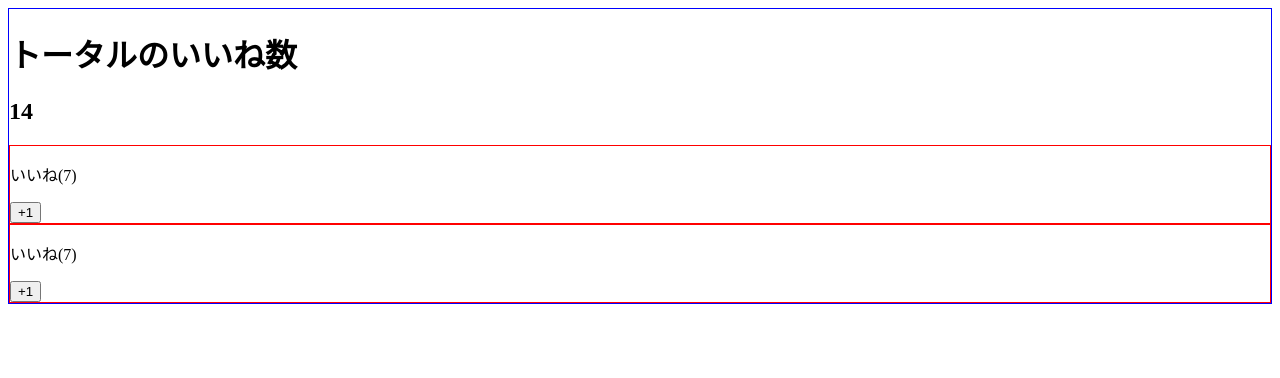
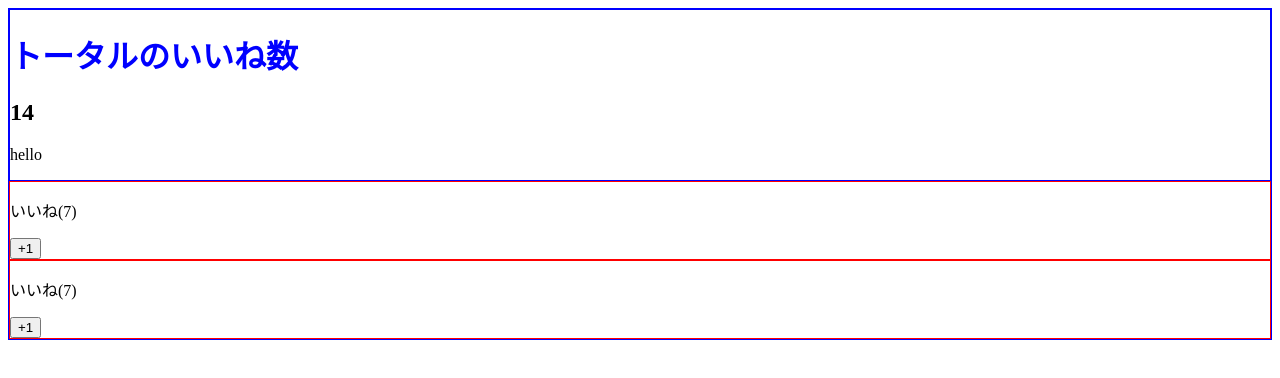
Before and after one commit to otegami/vue-lesson, a Vue app in the folder udemy-vuejs/: page / in a window 1280 px wide. Shown: the top 378 px of the page. Built offline with nearby package versions, Linux system fonts and the light colour scheme.

Commit message:
learn the scope of slot

```diff
--- a/udemy-vuejs/src/App.vue
+++ b/udemy-vuejs/src/App.vue
@@ -1,7 +1,9 @@
 <template>
   <div>
-    <likeHeader></likeHeader>
-    <h2>{{ number }}</h2>
+    <likeHeader header-text="hello">
+      <h1>トータルのいいね数</h1>
+      <h2>{{ number }}</h2>
+    </likeHeader>
     <LikeNumber :total-number="number" @my-click="incrementNumber($event)"></LikeNumber>
     <LikeNumber :total-number="number"></LikeNumber>
   </div>
@@ -29,4 +31,7 @@ export default {
   div {
     border: 1px solid blue
   }
+  h1 {
+    color: blue
+  }
 </style>
--- a/udemy-vuejs/src/components/LikeHeader.vue
+++ b/udemy-vuejs/src/components/LikeHeader.vue
@@ -1,3 +1,23 @@
 <template>
-  <h1>トータルのいいね数</h1>
+  <div>
+    <!-- slot は、html のテンプレートを全て送ることができる -->
+    <slot></slot>
+    <p>{{ headerText }}</p>
+  </div>
 </template>
+
+<script>
+export default {
+  props: {
+    headerText: {
+      type: String
+    }
+  },
+}
+</script>
+
+<style scoped>
+  h1 {
+    color: red
+  }
+</style>
```
